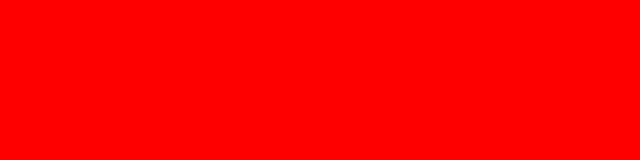
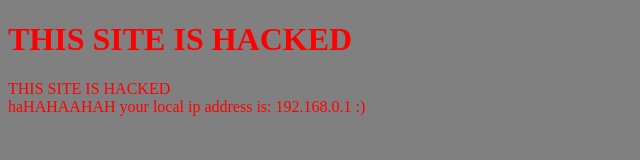
Before and after one commit to ksyst/testsite, a plain HTML site: page index.html in a window 1280 px wide. Shown: the whole page, without its empty margins (0-640 px from the left). Drawn offline with Linux system fonts and the light colour scheme.

Commit message:
Update index.html

```diff
--- a/index.html
+++ b/index.html
@@ -2,10 +2,11 @@
 <html>
 <head>
 <style>
-body {background-color: red;}
+body {background-color: grey;}
 h1{color: red;}
 p1{color: red;}
 p2{color:red;}
+p3{color:red;}
 </style>
 </head>
 <body>
@@ -13,5 +14,6 @@ p2{color:red;}
 <h1>THIS SITE IS HACKED</h1>
 <p1>THIS SITE IS HACKED<br></p1>
 <p2> haHAHAAHAH</p2>
+<p3>your local ip address is: 192.168.0.1 :)</p3>
 </body>
 </html>
```
